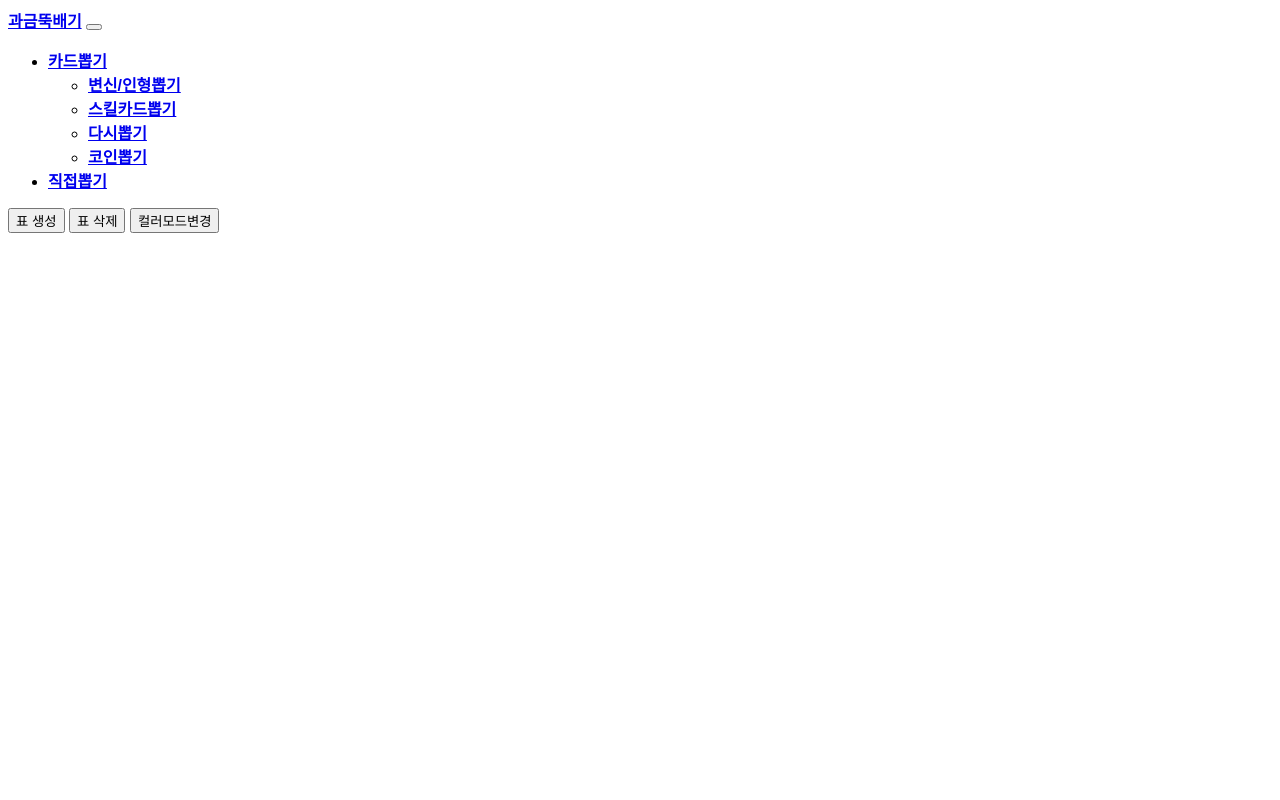
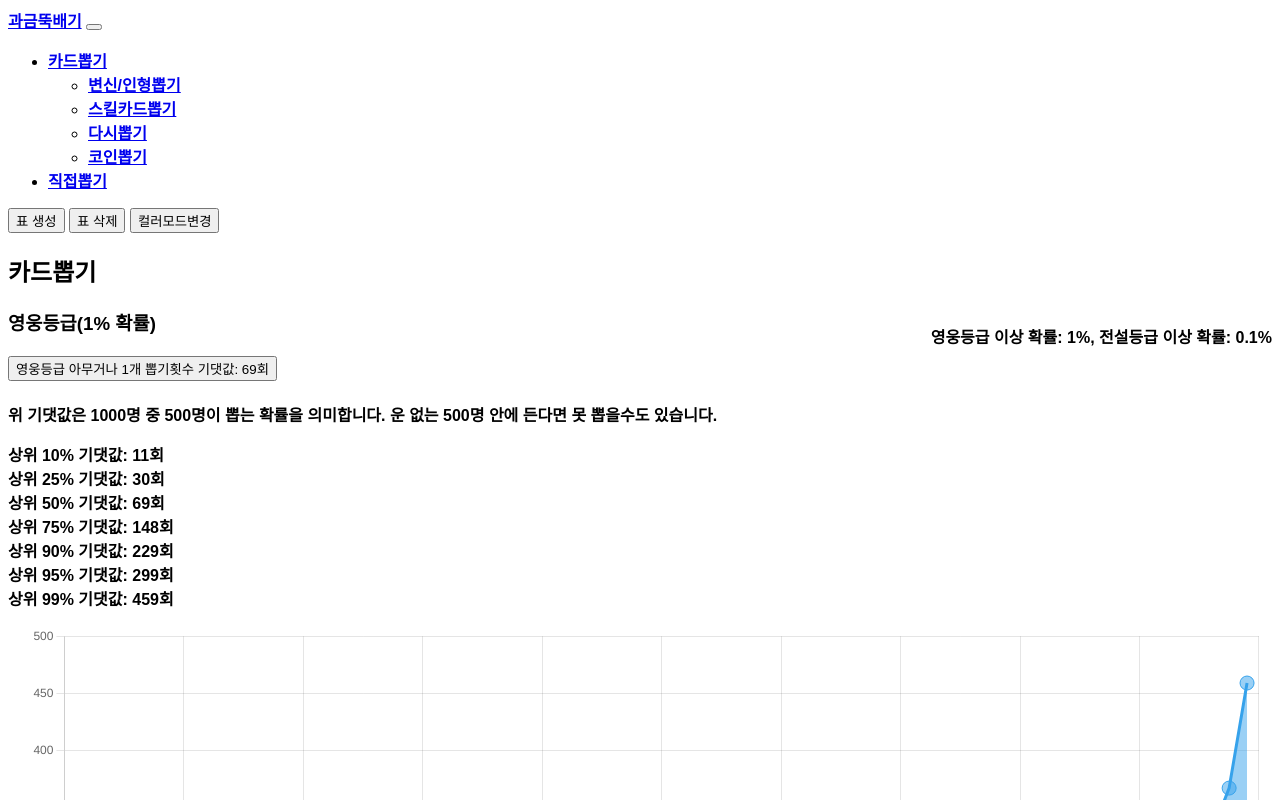
Before and after one commit to ProjectEli/WhaleSimulator, a plain HTML site: page index.html in a window 1280 px wide. Shown: the top 800 px of the page. Drawn offline with nearby package versions, Linux system fonts and the light colour scheme; a web font is replaced by a local one.

Commit message:
correct typo

```diff
--- a/index.html
+++ b/index.html
@@ -18,6 +18,6 @@
     <script src="https://cdn.jsdelivr.net/npm/bootstrap@5.3.0-alpha3/dist/js/bootstrap.bundle.min.js" integrity="sha384-ENjdO4Dr2bkBIFxQpeoTz1HIcje39Wm4jDKdf19U8gI4ddQ3GYNS7NTKfAdVQSZe" crossorigin="anonymous"></script>
     <script src="https://cdn.jsdelivr.net/npm/chart.js@4.3.0/dist/chart.umd.min.js"></script>
     <script src="scripts/sharedCustomElementBuilder.js"></script>
-    <script src="scripts/indexNuilder.js"></script>
+    <script src="scripts/indexBuilder.js"></script>
   </body>
 </html>
```
